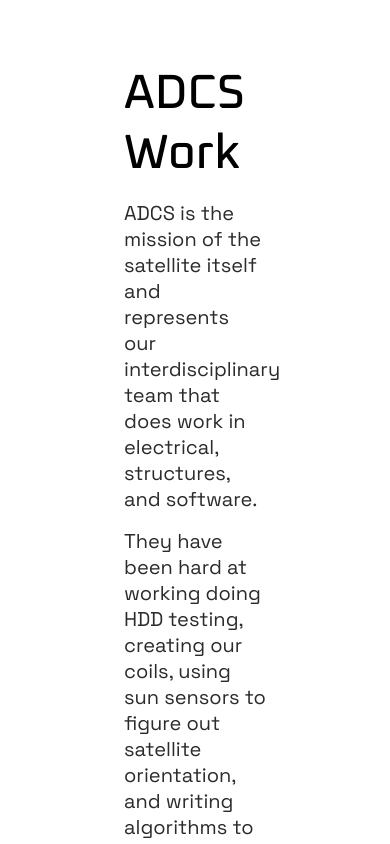
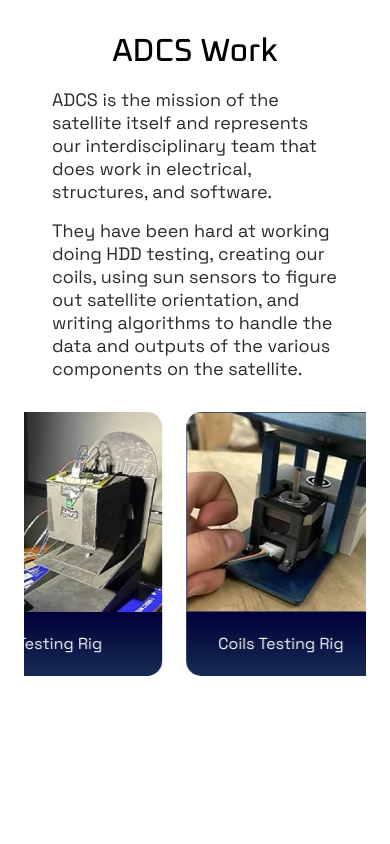
Before and after one commit to include-davis/sss, a Next.js app: page /ADCS in a window 390 px wide. Shown: the top 844 px of the page. Built offline with nearby package versions, Linux system fonts and the light colour scheme.

Commit message:
added mobile stuff

```diff
--- a/app/(pages)/ADCS/ADCS.module.scss
+++ b/app/(pages)/ADCS/ADCS.module.scss
@@ -1,3 +1,5 @@
+@use "@/app/(pages)/_globals/mixins.scss";
+
 .Page {
   display: flex;
   flex-direction: column;
@@ -5,6 +7,13 @@
   gap: 2.5rem;
   width: 100%;
   box-sizing: border-box;
+
+
+  @include mixins.phone
+  {
+    padding: 2rem 1.5rem;
+    gap: 2rem;
+  }
 }
 
 .TopContent {
@@ -17,16 +26,24 @@
     font-size: 3rem;
     font-weight: 500;
     align-self: stretch;
-  font-family: Oxanium;
+    font-family: Oxanium;
 
+    @include mixins.phone {
+      text-align: center;
+      font-size: 2rem;
+    }
   }
 
   .MissionDescription {
-    font-family: "Space Grotesk", sans-serif;
+    font-family: "Space Grotesk";
     font-size: 1.25rem;
     font-weight: 400;
     color: var(--black);
     align-self: stretch;
+
+    @include mixins.phone {
+      font-size: 1.125rem;
+    }
   }
 }
 
@@ -64,16 +81,28 @@
   overflow: hidden;
   position: relative;
   padding: 10.5rem 14.0625rem;
+  @include mixins.phone {
+    padding: 6.25rem 8.375rem;
+    flex-shrink: 0;
+  }
 }
 
 .captionContainer {
   display: flex;
+  flex-direction: row;
   align-items: center;
   padding: 1.34rem 2rem;
   border-radius: 0 0 0.9375rem 0.9375rem;
   background: linear-gradient(180deg, #000138 0%, #172b54 100%);
   flex-shrink: 0;
   align-self: stretch;
+
+  @include mixins.phone
+  {
+    flex-direction: column;
+    justify-content: center;
+    align-items: flex-start;
+  }
 }
 
 .caption {
@@ -84,6 +113,10 @@
 }
 
 @keyframes scroll {
-  from { translate: 0; }
-  to { translate: -50%; }
+  from {
+    translate: 0;
+  }
+  to {
+    translate: -50%;
+  }
 }
```
